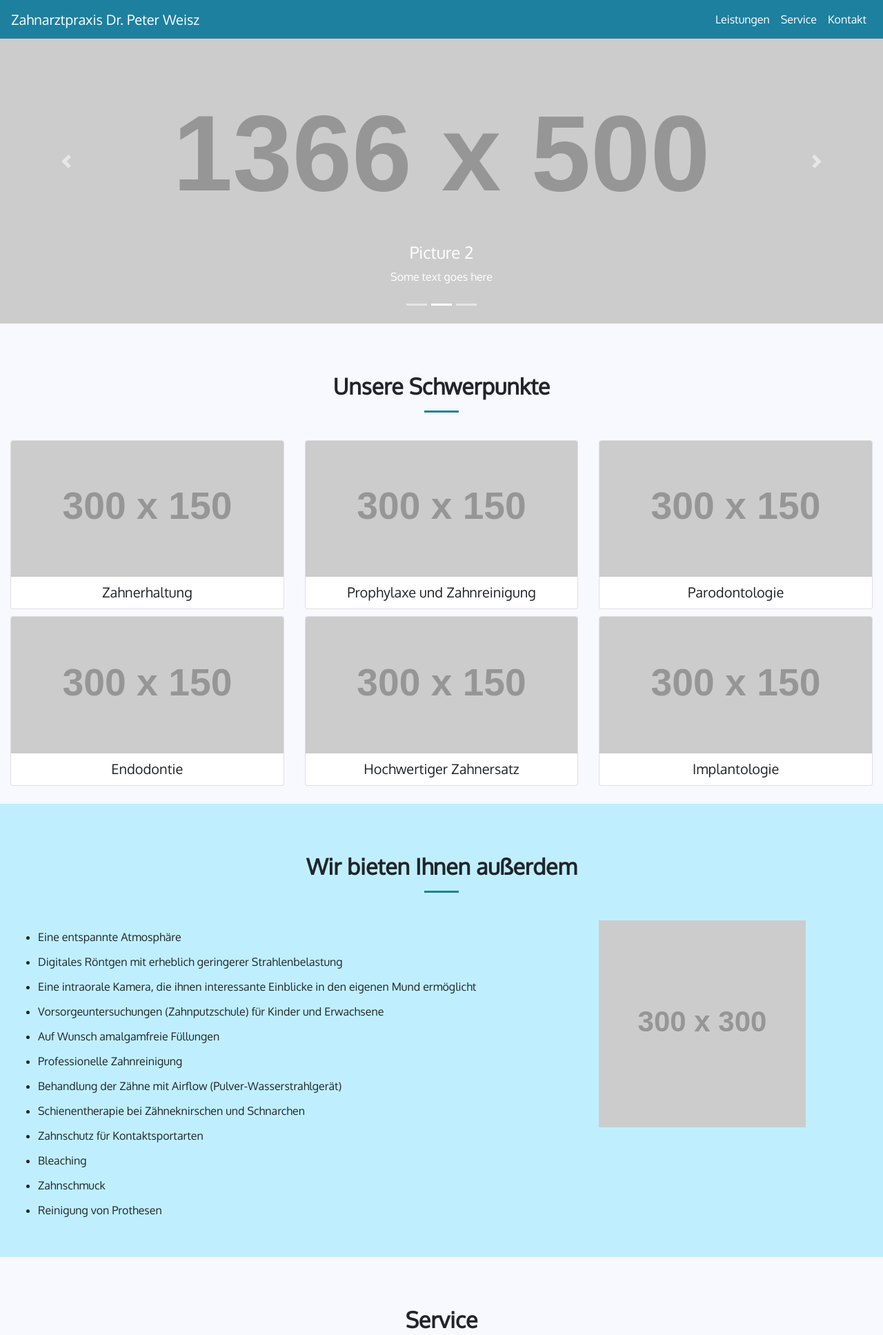
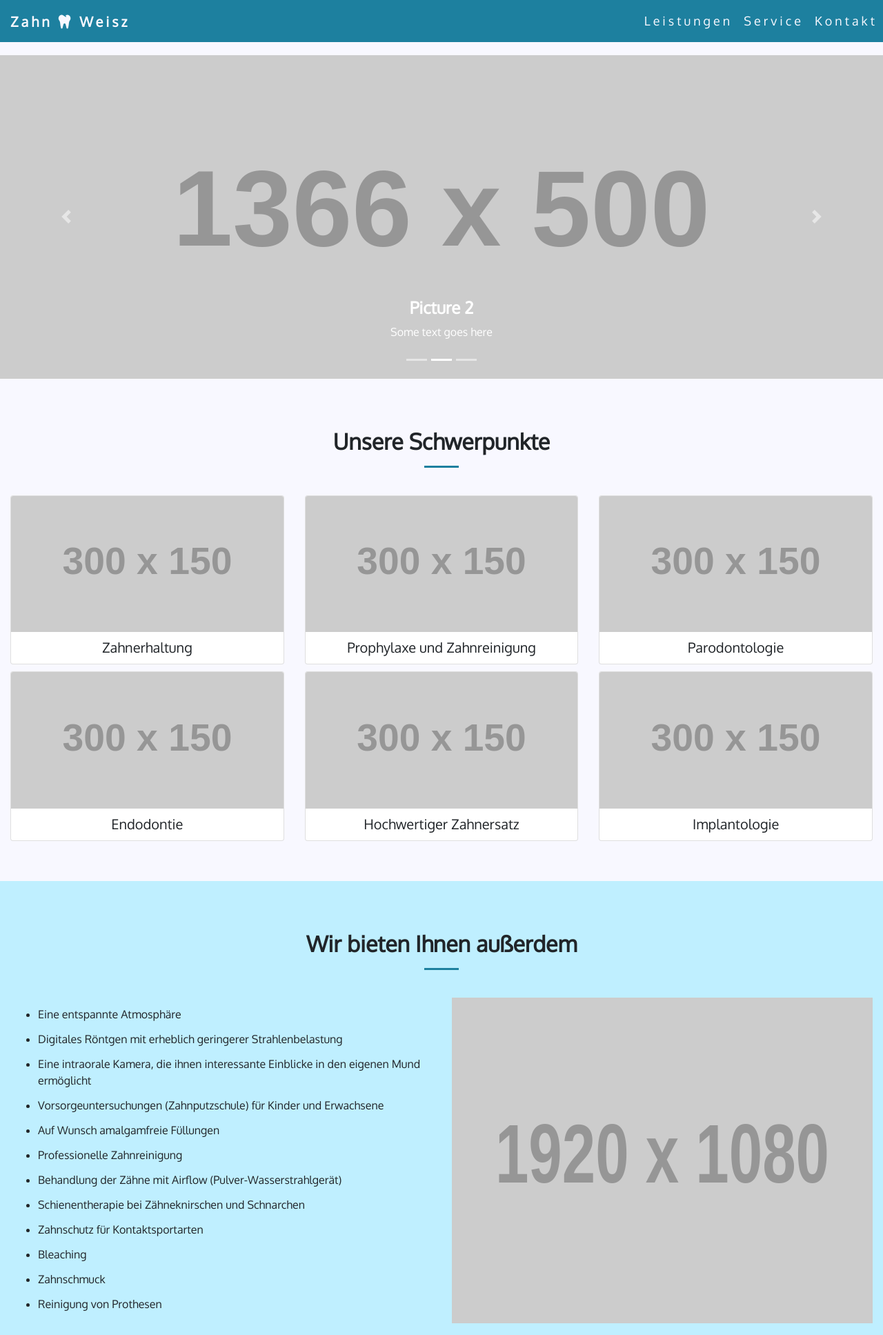
Before and after one commit to truxxu/zahn-weisz, a plain HTML site: page index.html in a window 1280 px wide. Shown: the top 1935 px of the page at 69% size. Drawn offline with nearby package versions, Linux system fonts and the light colour scheme; some packages are replaced by stand-ins of ours; placeholder pictures from the web are drawn by us.

Commit message:
Styles added and minor fixes

```diff
--- a/css/main.css
+++ b/css/main.css
@@ -5,12 +5,17 @@ html, body {
         padding: 0;
         background-color: ghostwhite;
         font-family: 'Oxygen', sans-serif;
-
+        font-weight: 550;
+        padding-top: 40px;
+        position: relative;
     }
 
 h2 {
 	text-align: center;
 	font-weight: 700;
+}
+h4	{
+	font-weight: 600;
 }
 
 hr {
@@ -53,6 +58,11 @@ footer {
 	color: #1d809f;
 }
 
+.navbar .service-icon {
+	font-size: 20px;
+	color: ghostwhite;
+}
+
 .card-title {
 	text-align: center;
 	padding-top: 10px;
@@ -67,25 +77,59 @@ footer {
 	margin-bottom: 10px;
 }
 
+.navbar {
+	font-size: 18px;
+	letter-spacing: 4px;
+	line-height: 2.5;
+	padding: 0;
+}
+
+.navbar li a, .navbar .navbar-brand {
+    color: ghostwhite !important;
+}
+
+.navbar-nav li a:hover, .navbar-nav li.active a {
+    color: #1d809f !important;
+    background-color: ghostwhite !important;
+}
+
+.navbar-default .navbar-toggle {
+    border-color: transparent;
+    color: ghostwhite !important;
+}
+
+.navbar-brand {
+	padding-left: 15px;
+}
+
 #map {
 	height: 100%;
 }
 
 #Contact, #Attention, #other-services, #Services {
 	padding-top: 3rem;
-	padding-bottom: 1rem;
+	padding-bottom: 3rem;
 }
 
 #other-services li {
 	margin-top: 0.75rem;
 }
 
+#other-services img {
+	width: 100%;
+	height: 100%;
+}
+
 #Impressum {
 	text-align: justify;
-	padding-top: 5rem;
-	padding-bottom: 5rem;
+	padding-top: 2rem;
+	padding-bottom: 2rem;
 }
 
 #Impressum a {
 	color: #1d809f;
 }
+
+#Contact a {
+	color: #1d809f;
+}
--- a/index.html
+++ b/index.html
@@ -24,14 +24,19 @@
   <body id="myPage" data-spy="scroll" data-target=".navbar" data-offset="60">
 
     <!-- NavBar -->
-    <nav class="navbar navbar-expand-lg bg-info fixed-top">
-      <a class="navbar-brand" href="#">Zahnarztpraxis Dr. Peter Weisz</a>
+
+    <nav class="navbar navbar-expand-lg navbar-light bg-info fixed-top">
+      <a class="navbar-brand" href="#">Zahn <span class="service-icon"><i class="fas fa-tooth"></i></span> Weisz
+</a>
       <button class="navbar-toggler" type="button" data-toggle="collapse" data-target="#navbarSupportedContent" aria-controls="navbarSupportedContent" aria-expanded="false" aria-label="Toggle navigation">
         <span class="navbar-toggler-icon"></span>
       </button>
 
       <div class="collapse navbar-collapse" id="navbarSupportedContent">
         <ul class="navbar-nav ml-auto">
+<!--           <li class="nav-item">
+            <a class="nav-link" href="#">Home <span class="sr-only">(current)</span></a>
+          </li> -->
           <li class="nav-item">
             <a class="nav-link" href="#Services">Leistungen</a>
           </li>
@@ -155,7 +160,7 @@
       <hr>
       <br>
       <div class="row">
-        <div class="col-md-8">
+        <div class="col-md-6">
           <ul>
             <li>Eine entspannte Atmosphäre</li>
             <li>Digitales Röntgen mit erheblich geringerer Strahlenbelastung</li>
@@ -171,8 +176,8 @@
             <li>Reinigung von Prothesen</li>
           </ul>
         </div>
-        <div class="col-md-4">
-          <img src="https://via.placeholder.com/300x300" class="img-fluid" alt="Responsive image">
+        <div class="col-md-6">
+          <img src="https://via.placeholder.com/1920x1080" class="img-fluid" alt="Responsive image">
         </div>
       </div>
       <br>
@@ -221,22 +226,22 @@
       <br>
       <div class="row">
         <div class="col-md-4 text-center">
-          <h5><i class="far fa-clock"></i> Sprechzeiten</h5>
+          <h5><i class="far fa-clock"></i><b> Sprechzeiten</b></h5>
           <br>
           <p><b>Mo. - Fr.</b><br>8.00 - 12.00 Uhr<br>14.30 - 18.00 Uhr</p>
           <p><b>Mi.</b><br>8.00 - 12.00 Uhr</p>
           <p>sowie nach Vereinbarung</p>
         </div>
         <div class="col-md-4 text-center">
-          <h5><i class="fas fa-map-marker-alt"></i> Addresse</h5>
+          <h5><i class="fas fa-map-marker-alt"></i><b> Addresse</b></h5>
           <br>
           <p>Westenfelder Str. 199<br>44867 Bochum-Höntrop</p>
-          <p>Direkt an der Sparkasse<br>Kostenlose Parkmöglichkeiten sind ausreichend vorhanden</p>
+          <p>Direkt an der Sparkasse.<br>Kostenlose Parkmöglichkeiten<br>sind ausreichend vorhanden.</p>
         </div>
         <div class="col-md-4 text-center">
-          <h5><i class="fas fa-phone-square"></i> Kontakt</h5>
+          <h5><i class="fas fa-phone-square"></i><b> Kontakt</b></h5>
           <br>
-          <p><b>Telefon </b>02327 / 53517<br><br><b>Telefax </b>02327 / 51266</p>
+          <p><b>Telefon: </b><a href="tel:+4902327">02327</a> / <a href="tel:+4953517">53517</a><br><br><b>Telefax: </b><a href="tel:+49502327">02327</a> / <a href="tel:+4951266">51266</a></p>
         </div>
       <br>
       </div>
@@ -255,7 +260,7 @@
           </script>
 
     <footer class="container-fluid bg-info text-center">
-       <p>&copy; 2018 Zahnarztpraxis Dr. Peter Weisz &middot; Design by Truxxu &middot; <a href="#">Privacy</a> &middot; <a href="#">Terms</a> &middot; <a href="#">Impressum</a></p>
+       <p>&copy; 2018 Zahnarztpraxis Dr. Peter Weisz &middot; Design by Truxxu &middot; <a href="#">Privacy</a> &middot; <a href="#">Terms</a> &middot; <a href="Impressum.html">Impressum</a></p>
     </footer>
 
 
```
Also changed, not shown: Impressum.html (+5 -2 lines), images/img01-logo.png (deleted), images/img01.png (deleted), images/logo2.svg (added).
